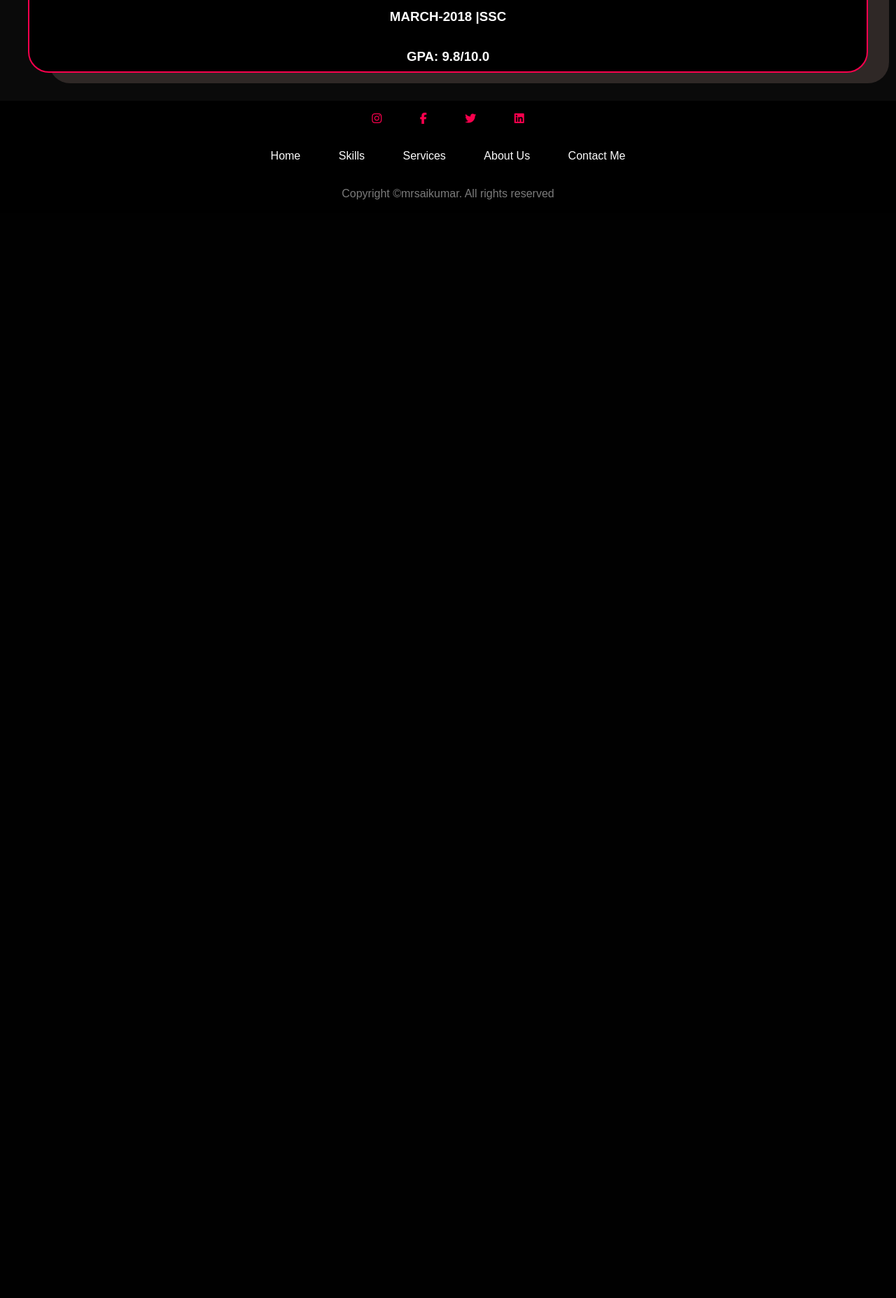
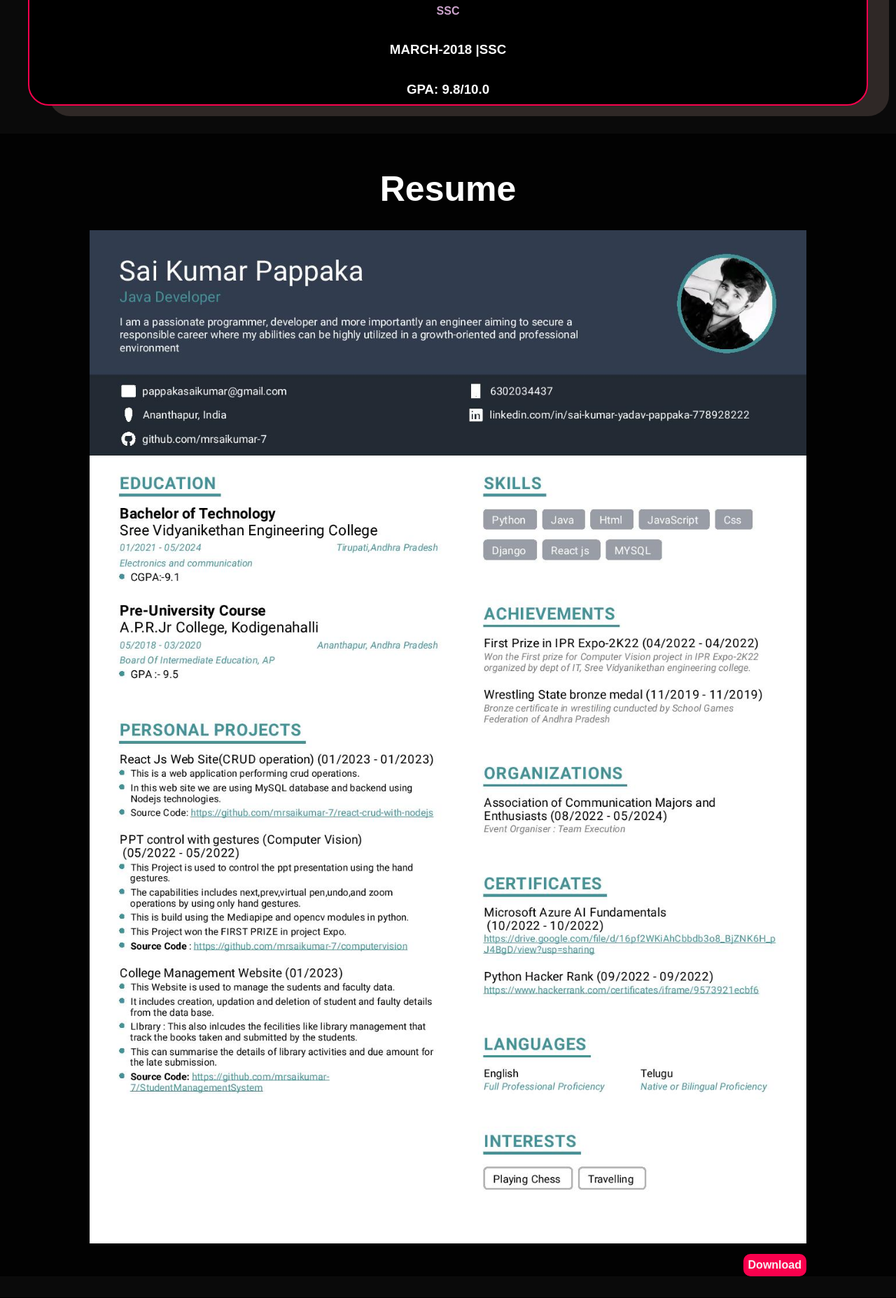
Before and after one commit to mrsaikumar-9/portfolio, a Django app: page / in a window 1280 px wide. Shown: the part 3589-5444 px from the top of the page at 70% size. Before the commit the page ends 3874 px from the top, so only its background shows below. Run offline with Django 4.2, Linux system fonts and the light colour scheme; some libraries are stand-ins or nearby versions.

Commit message:
resume added to the project

```diff
--- a/home/templates/home.html
+++ b/home/templates/home.html
@@ -14,7 +14,7 @@
 </head>
 <body>
 
-    <div class="hero">
+    <div id="top" class="hero">
         <!-- <nav>
             <ul>
                 <h2 class="logo">Portfo<span>lio</span></h2>
@@ -40,7 +40,7 @@
                     <li><a href="#skills">Skills</a></li>
                     <li><a href="#projects">Projects</a></li>
                     <li><a href="#about">About Us</a></li>
-                    <li><a href="#Footer">Contact Me</a></li>
+                    <li><a href="#resume">My Resume</a></li>
                 </ul>
             </nav>
         </header>
@@ -49,8 +49,12 @@
         <div class="content">
             <h4>Hello, My name is </h4>
             <h1><span>S</span>ai <span> K</span>umar</h1>
-            <h3>I'm an Upcoming <span>Designer</span></h3>
+            <h3>I'm an Upcoming <span>Developer</span></h3>
 
+
+
+        </div>
+    </div>
     <div class="newsletter">
         {% block content %}
         <form method="post" action="">
@@ -62,9 +66,6 @@
         </form>
         {% endblock%}
 
-            </div>
-
-        </div>
     </div>
 
   <!-- about section start -->
@@ -193,6 +194,14 @@
         </div>
     </div>
 
+    <!-- RESUME START -->
+    <div id="resume" class="resume_cont">
+        <h1>Resume</h1>
+        <img class="resume_img" src="{% static 'home/img/Resume_psk.jpg' %}" alt="resume loading">
+        <div class="button"><a href="https://drive.google.com/file/d/1pFTSmt8WAaxsJf1Fxu2KIZebe2OCVu0u/view?usp=sharing">Download</a></div>
+    </div>
+
+    <!-- RESUME END -->
 
     <div id="Footer" class="footer">
 
@@ -207,11 +216,11 @@
         <div class="quick-links">
             <ul>
 
-                <li class="quick-items"><a href="#">Home</a></li>
-                <li class="quick-items"><a href="#">Skills</a></li>
-                <li class="quick-items"><a href="#">Services</a></li>
-                <li class="quick-items"><a href="#">About Us</a></li>
-                <li class="quick-items"><a href="#">Contact Me</a></li>
+                <li class="quick-items"><a href="#top">Home</a></li>
+                <li class="quick-items"><a href="#skills">Skills</a></li>
+                <li class="quick-items"><a href="#projects">Projects</a></li>
+                <li class="quick-items"><a href="#about">About Us</a></li>
+                <li class="quick-items"><a href="#resume">My Resume</a></li>
 
             </ul>
         </div>
--- a/static/home/css/style.css
+++ b/static/home/css/style.css
@@ -612,3 +642,53 @@ span{
     text-align: center;
     padding: 5px;
 }
+/* RESUME */
+.resume_cont{
+    width: 100%;
+    display: flex;
+    flex-direction: column;
+    justify-content: center;
+    margin-bottom: 30px;
+}
+.resume_img{
+    width:80%;
+    align-self: center;
+    justify-self: center;
+}
+.resume_cont .button{
+    text-align: right;
+    align-self: self-end;
+    margin-right: 10%;
+    position:relative;
+    padding: 5px;
+    border: 2px solid #f9004d;
+    font-weight: bold;
+    color: white;
+    text-decoration: none;
+    border-radius: 10px;
+    transition: transform .4s;
+    background-color: #f9004d;
+    margin-top: 15px;
+    width: fit-content;
+}
+
+.resume_cont .button:hover{
+    background:none;
+    color: #f9004d;
+    transform: scale(1.2);
+    border: 2px solid #f9004d;
+    cursor: pointer;
+}
+.button a{
+    text-decoration: none;
+    background: none;
+    color: whitesmoke;
+}
+.resume_cont h1{
+    color: white;
+    margin: 30px;
+    padding-top: 20px;
+    font-size: 50px;
+    text-align: center;
+    background: none;
+}
```
Also changed, not shown: other parts of static/home/css/style.css (+43 -13 lines), static/home/img/Resume_psk.jpg (added). Lines whose indentation alone changed are shown as unchanged.
